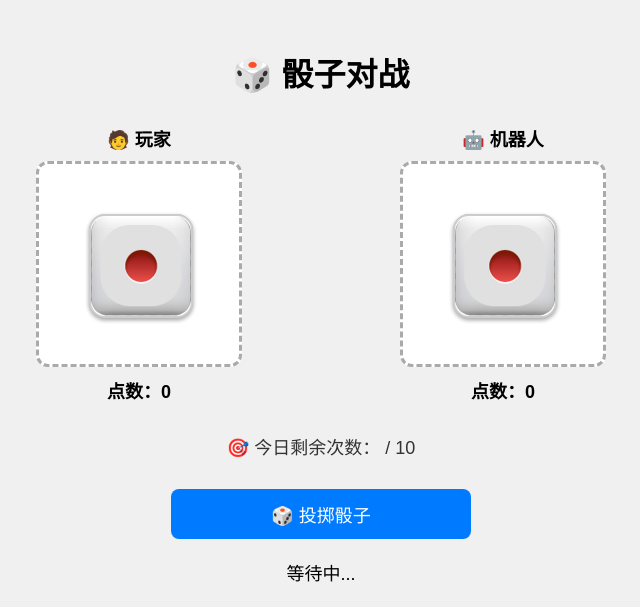
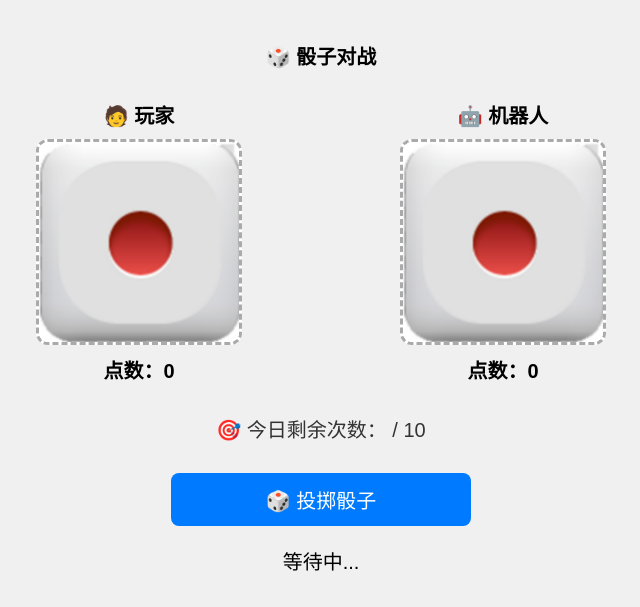
Before and after one commit to Dreamchaser-aus/dice, a Flask app: template templates/dice.html in a window 1280 px wide. Shown: the top 607 px of the page, without its empty margins (319-959 px from the left). Run offline with Flask 3, Linux system fonts and the light colour scheme; the template is opened without the code that fills it, so the values that code supplies are empty; some libraries are stand-ins or nearby versions.

Commit message:
Update dice.html

```diff
--- a/templates/dice.html
+++ b/templates/dice.html
@@ -20,8 +20,8 @@
     .dice-box {
       display: flex;
       justify-content: center;
+      flex-wrap: wrap;
       gap: 5vw;
-      flex-wrap: wrap;
       margin-bottom: 30px;
     }
 
@@ -40,53 +40,48 @@
     }
 
     .dice-container {
-      width: 40vw;
-      height: 40vw;
-      max-width: 200px;
-      max-height: 200px;
+      width: 200px;
+      height: 200px;
       background: #fff;
       border: 3px dashed #aaa;
       border-radius: 12px;
       position: relative;
       overflow: hidden;
+      perspective: 1000px;
     }
 
     .dice {
-      width: 50%;
-      height: 50%;
-      position: absolute;
+      width: 200px;
+      height: 200px;
       transform-style: preserve-3d;
-      top: 25%;
-      left: 25%;
-      border-radius: 16px;
+      transition: transform 1.2s cubic-bezier(0.25, 1, 0.5, 1);
+      will-change: transform;
     }
 
     .face {
       position: absolute;
-      width: 100%;
-      height: 100%;
+      width: 200px;
+      height: 200px;
       background: white;
-      border: 2px solid #ccc;
+      border: 1px solid #ccc;
       display: flex;
       align-items: center;
       justify-content: center;
-      border-radius: 16px;
-      box-shadow: 0 2px 4px rgba(0,0,0,0.2);
+      box-shadow: 0 1px 3px rgba(0,0,0,0.15);
     }
 
     .face img {
-      width: 100%;
-      height: 100%;
+      width: 90%;
+      height: 90%;
       object-fit: contain;
-      border-radius: 16px;
     }
 
-    .front  { transform: rotateY(   0deg) translateZ(25px); }
-    .back   { transform: rotateY( 180deg) translateZ(25px); }
-    .right  { transform: rotateY(  90deg) translateZ(25px); }
-    .left   { transform: rotateY( -90deg) translateZ(25px); }
-    .top    { transform: rotateX(  90deg) translateZ(25px); }
-    .bottom { transform: rotateX( -90deg) translateZ(25px); }
+    .front  { transform: rotateY(   0deg) translateZ(100px); }
+    .back   { transform: rotateY( 180deg) translateZ(100px); }
+    .right  { transform: rotateY(  90deg) translateZ(100px); }
+    .left   { transform: rotateY( -90deg) translateZ(100px); }
+    .top    { transform: rotateX(  90deg) translateZ(100px); }
+    .bottom { transform: rotateX( -90deg) translateZ(100px); }
 
     .dice-score {
       margin-top: 10px;
@@ -119,9 +114,9 @@
     }
 
     @media (min-width: 768px) {
-      h1 { font-size: 32px; }
-      .player-label, .dice-score, .result, #remaining-info { font-size: 18px; }
-      .btn { font-size: 18px; }
+      h1, .player-label, .dice-score, .btn, .result, #remaining-info {
+        font-size: 20px;
+      }
     }
   </style>
 </head>
@@ -183,36 +178,19 @@ const currentAngles = {
   "bot-dice": [0, 0]
 };
 
-function easeOutCubic(t) {
-  return 1 - Math.pow(1 - t, 3);
-}
-
 function animateDice(diceId, targetFace) {
   const dice = document.getElementById(diceId);
   const [targetX, targetY] = faceRotation[targetFace];
-  const [startX, startY] = currentAngles[diceId];
-  const extraRotate = 360 * (3 + Math.floor(Math.random() * 3));
-  const duration = 1500;
-  const startTime = performance.now();
 
-  function animate(time) {
-    const elapsed = time - startTime;
-    const t = Math.min(elapsed / duration, 1);
-    const eased = easeOutCubic(t);
+  const extraX = 360 * (3 + Math.floor(Math.random() * 2));
+  const extraY = 360 * (3 + Math.floor(Math.random() * 2));
 
-    const currentX = startX + (targetX + extraRotate - startX) * eased;
-    const currentY = startY + (targetY + extraRotate - startY) * eased;
+  const finalX = targetX + extraX;
+  const finalY = targetY + extraY;
 
-    dice.style.transform = `rotateX(${currentX}deg) rotateY(${currentY}deg)`;
+  dice.style.transform = `rotateX(${finalX}deg) rotateY(${finalY}deg)`;
 
-    if (t < 1) {
-      requestAnimationFrame(animate);
-    } else {
-      currentAngles[diceId] = [targetX, targetY];
-    }
-  }
-
-  requestAnimationFrame(animate);
+  currentAngles[diceId] = [targetX, targetY];
 }
 
 async function roll() {
@@ -241,6 +219,5 @@ async function roll() {
 }
 </script>
 
-
 </body>
 </html>
```
